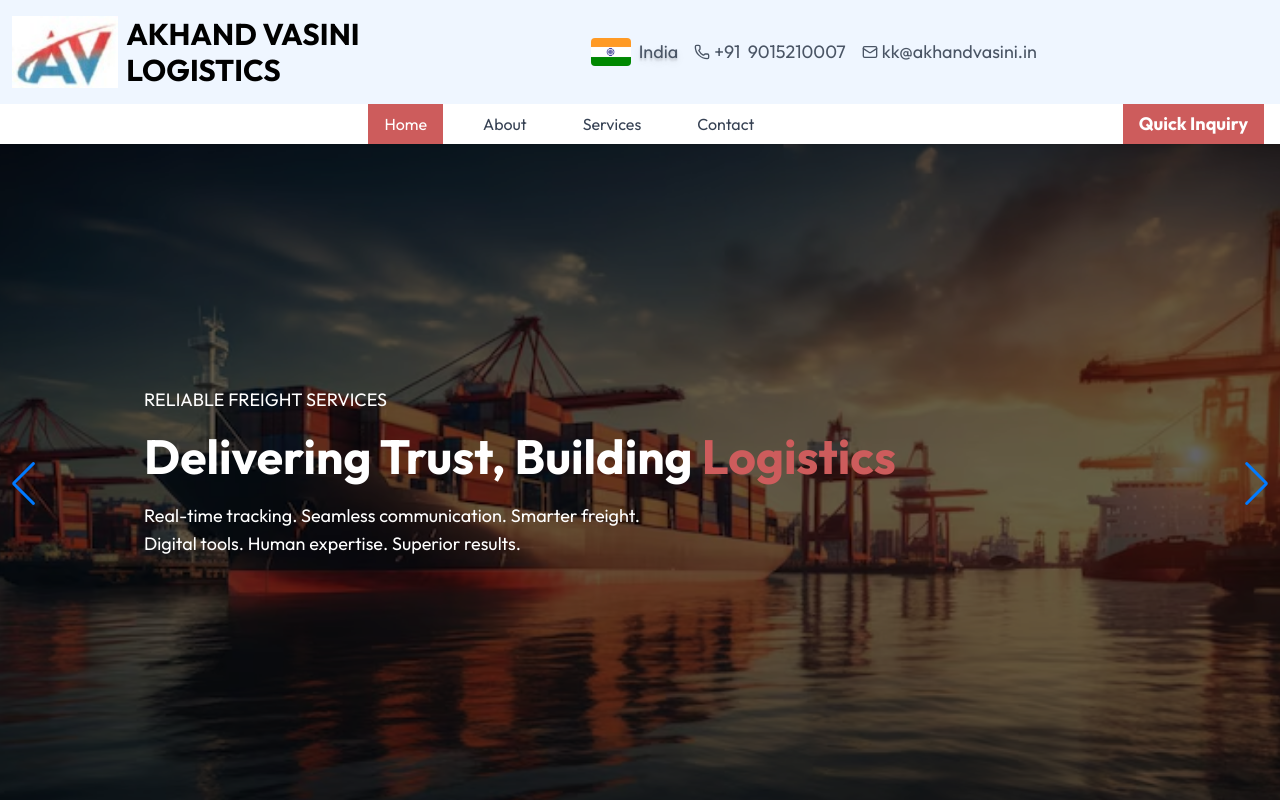
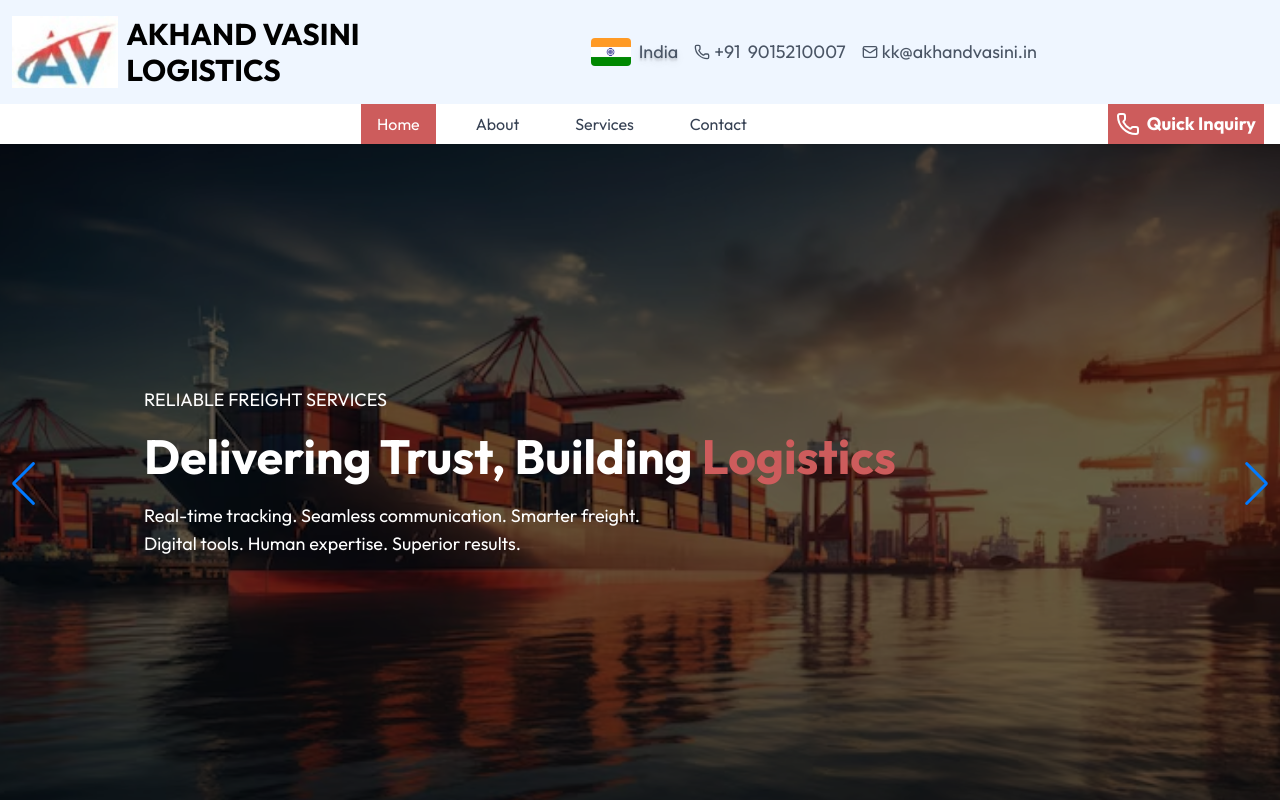
Before and after one commit to coderNegi1/Logisticweb, a React (Vite) app in the folder client/: page / in a window 1280 px wide. Shown: the top 800 px of the page. Built offline with nearby package versions, Linux system fonts and the light colour scheme; grey boxes are pictures that could not be loaded; the HTML template or start-up script is replaced by a standard one.

Commit message:
fix: update Navbar contact link styling for better alignment

```diff
--- a/client/src/components/Navbar.jsx
+++ b/client/src/components/Navbar.jsx
@@ -64,9 +64,9 @@ const Navbar = () => {
         <div className="hidden lg:block text-gray-800 text-lg font-semibold">
           <NavLink
             to="/contact"  // Replace this with your desired path
-            className="bg-primary hover:bg-primary-dull text-white font-bold py-[6px] px-4 inline-block"
+            className="bg-primary hover:bg-primary-dull text-white font-bold py-[6px] px-2 flex items-center"
           >
-
+            <Phone/>&nbsp;
             Quick Inquiry
           </NavLink>
         </div>
```
